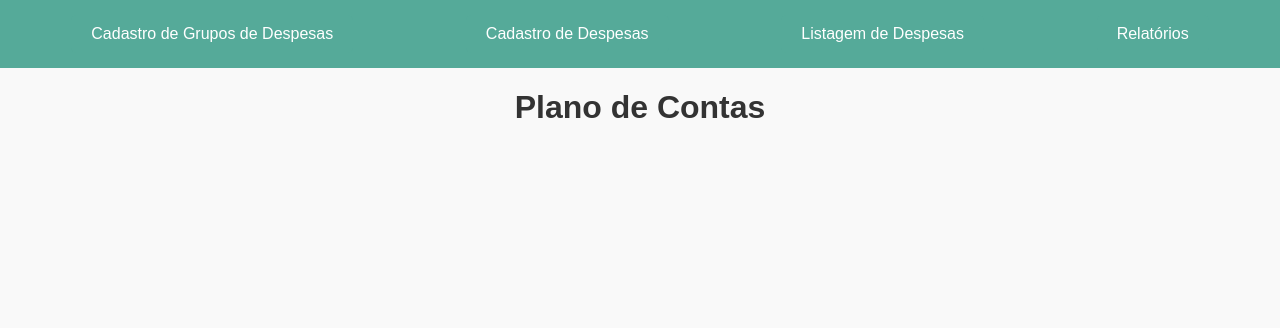
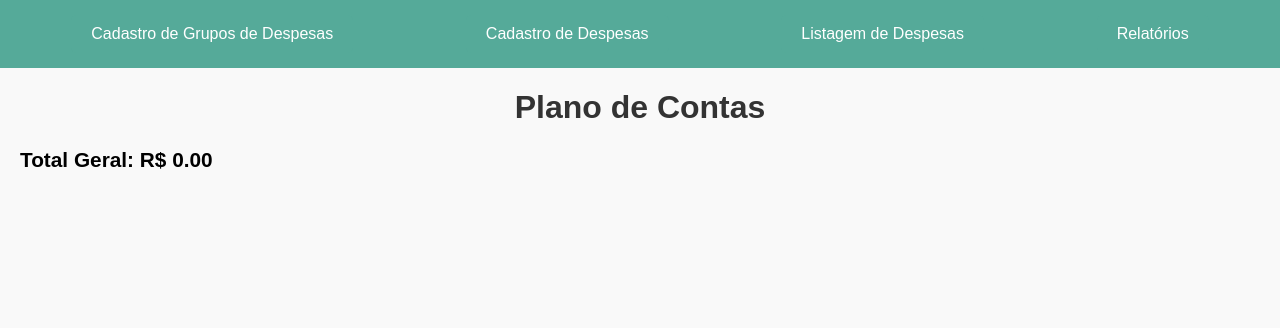
Before and after one commit to RenanWHottz/Minhas-Despesas-Django, a Django app: page /plano_de_contas/ in a window 1280 px wide. Shown: the top 328 px of the page. Run offline with Django 4.2, Linux system fonts and the light colour scheme; data that the repository does not hold is empty.

Commit message:
Adicionado Totais no Plano de Contas

```diff
--- a/despesas/templates/plano_de_contas.html
+++ b/despesas/templates/plano_de_contas.html
@@ -63,13 +63,18 @@
             background-color: #f2f2f2;
         }
 
-        /* Estilo para a observação */
         .obs-input {
             width: 100%;
             padding: 5px;
             border-radius: 3px;
             border: 1px solid #ccc;
             resize: none;
+        }
+
+        .total {
+            font-weight: bold;
+            font-size: 1.3em;
+            margin-top: 10px;
         }
     </style>
 </head>
@@ -84,8 +89,9 @@
     <h1>Plano de Contas</h1>
 
     <div class="group-container">
-        {% for grupo in grupos %}
-            <h2 class="group-title">{{ grupo.nome }}</h2>
+        <div class="total">Total Geral: R$ {{ total_geral|floatformat:2 }}</div>
+        {% for grupo, total_grupo in grupos_totais %}
+            <h2 class="group-title">{{ grupo.nome }} - Total: R$ {{ total_grupo|floatformat:2 }}</h2>
             <table>
                 <thead>
                     <tr>
@@ -104,7 +110,6 @@
                                 <td>{{ despesa.vencimento|date:"d/m/Y" }}</td>
                                 <td>R$ {{ despesa.valor|floatformat:2 }}</td>
                                 <td>{{ despesa.vencimento|date:"m/Y" }}</td>
-                                <!-- Campo de Observações -->
                                 <td>
                                     <textarea class="obs-input" placeholder="Insira observações"></textarea>
                                 </td>
--- a/despesas/views.py
+++ b/despesas/views.py
@@ -4,7 +4,7 @@ from .models import GrupoDespesas, Despesa
 from django.http import JsonResponse
 from django.middleware import csrf
 from django.utils.dateparse import parse_date
-from django.db.models import Sum, OuterRef, Subquery, Max
+from django.db.models import Sum, Max
 from django.db.models.functions import TruncMonth
 from io import BytesIO
 import matplotlib.pyplot as plt
@@ -282,8 +282,18 @@ def plano_de_contas(request):
         vencimento__in=[despesa['ultima_vencimento'] for despesa in latest_despesas]
     ).select_related('grupo').order_by('vencimento')
 
+    total_geral = 0
+    grupos_totais = []
+
+    for grupo in grupos:
+        total_grupo = despesas.filter(grupo=grupo).aggregate(Sum('valor'))['valor__sum'] or 0
+        total_geral += total_grupo
+        grupos_totais.append((grupo, total_grupo))
+
     context = {
         'grupos': grupos,
         'despesas': despesas,
+        'total_geral': total_geral,
+        'grupos_totais': grupos_totais,
     }
     return render(request, 'plano_de_contas.html', context)
```
